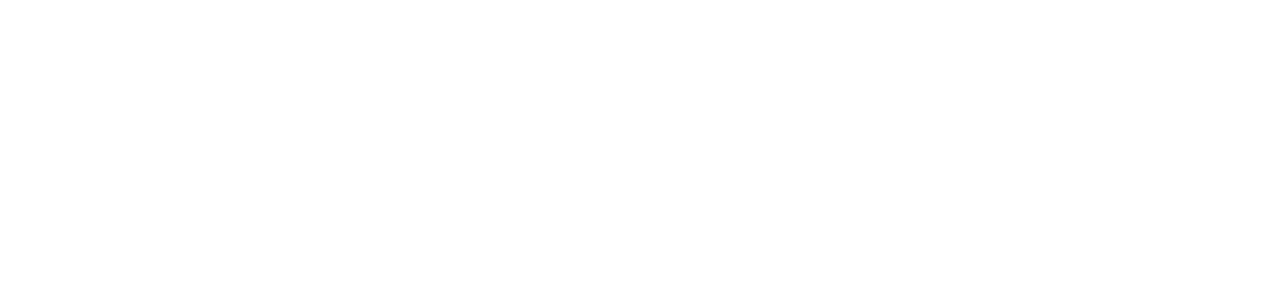
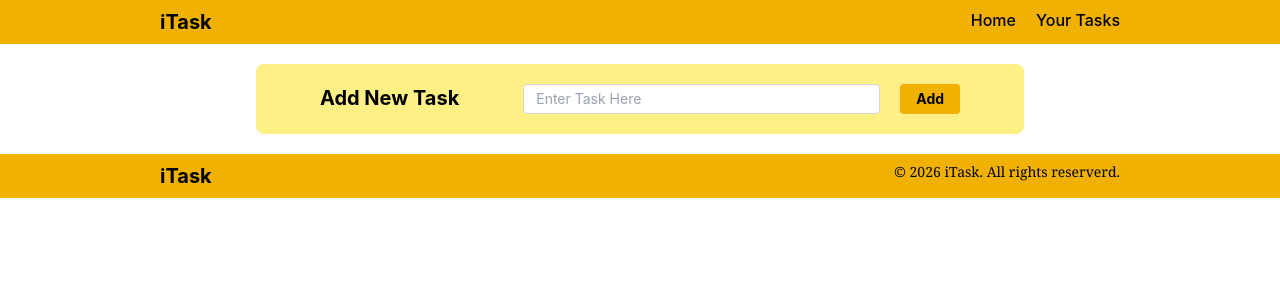
Before and after one commit to SudiptoRahaOfficial/iTask-TodoApp, a React (Vite) app in the folder client/: page / in a window 1280 px wide. Shown: the top 300 px of the page. Built offline with nearby package versions, Linux system fonts and the light colour scheme.

Commit message:
add task section designed v1

```diff
--- a/client/src/App.jsx
+++ b/client/src/App.jsx
@@ -1,9 +1,13 @@
-
+import AddTask from './components/AddTask'
+import Navbar from './components/Navbar'
+import Footer from './components/Footer'
 
 function App() {
 	return (
 		<>
-
+			<Navbar />
+			<AddTask />
+			<Footer />
 		</>
 	)
 }
--- a/client/src/components/AddTask.jsx
+++ b/client/src/components/AddTask.jsx
@@ -0,0 +1,21 @@
+import React from 'react'
+import SectionHeading from './SectionHeading'
+import Button from './Button'
+
+function AddTask() {
+  return (
+		<div className='w-3/5 m-auto bg-yellow-200 p-5 flex justify-evenly gap-5 rounded-lg my-5'>
+			<SectionHeading value={'Add New Task'} />
+			<div className='w-3/5 flex gap-5'>
+				<input
+					type='text'
+					placeholder='Enter Task Here'
+					className='w-full rounded border border-gray-300 bg-white py-1 ps-3 text-gray-800 placeholder-gray-400 text-sm outline-none'
+				/>
+				<Button value={'Add'} />
+			</div>
+		</div>
+  )
+}
+
+export default AddTask
--- /dev/null
+++ b/client/src/components/TaskCard.jsx
@@ -0,0 +1,17 @@
+import React from 'react'
+import Button from './Button'
+
+function TaskCard({ task={text: 'sudipto', id: '001', isCompleated: false} }) {
+
+  return (
+		<div>
+			<p>{task.text}</p>
+			<div className='actions'>
+				<Button value={'Edit'} />
+				<Button value={'Delete'} />
+			</div>
+		</div>
+  )
+}
+
+export default TaskCard
--- a/client/src/components/TaskContainer.jsx
+++ b/client/src/components/TaskContainer.jsx
@@ -0,0 +1,11 @@
+import React from 'react'
+
+function TaskContainer() {
+  return (
+    <div>
+
+    </div>
+  )
+}
+
+export default TaskContainer
--- a/client/src/components/TaskListing.jsx
+++ b/client/src/components/TaskListing.jsx
@@ -0,0 +1,11 @@
+import React from 'react'
+
+function TaskListing() {
+  return (
+    <div>
+
+    </div>
+  )
+}
+
+export default TaskListing
```
